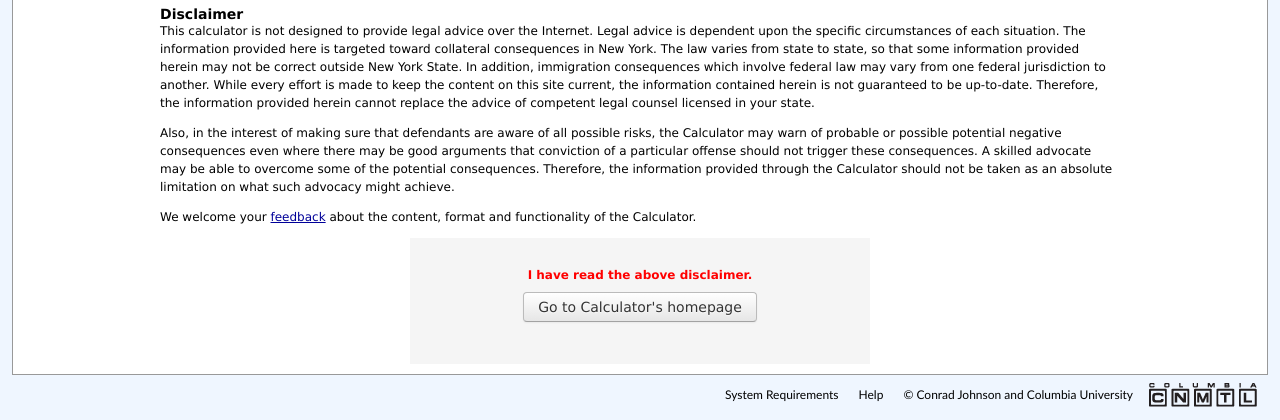
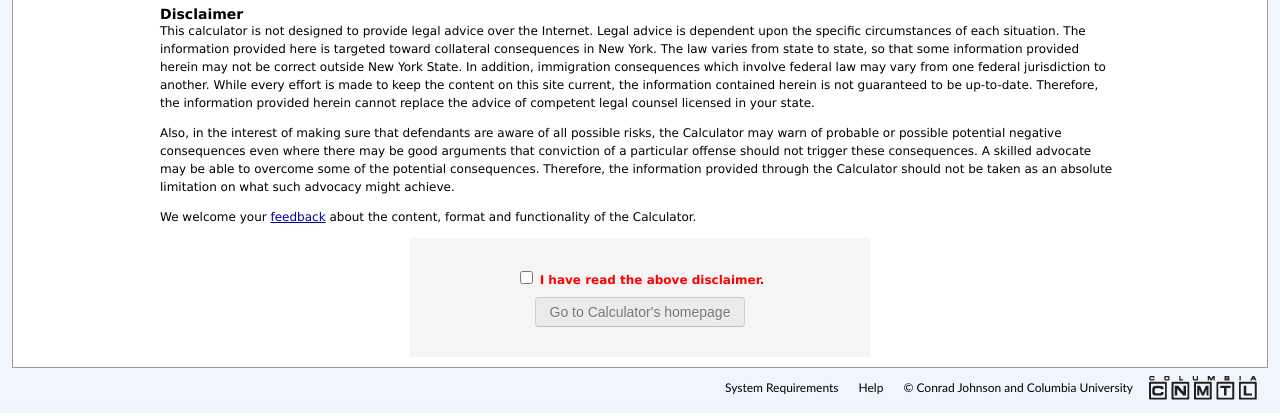
Before and after one commit to ccnmtl/ccdb, a Django app: template templates/law/index.html in a window 1280 px wide. Shown: the part 689-1109 px from the top of the page. Run offline with Django 3.2, Linux system fonts and the light colour scheme; the template is opened without the code that fills it: most values are stand-ins (such as "Sample title", 1, 10 or a date in 2020); some libraries are stand-ins or nearby versions.

Commit message:
checkbox to enable button. PMT #82694

```diff
--- a/media/js/disclaimer.js
+++ b/media/js/disclaimer.js
@@ -19,4 +19,10 @@ function showDisclaimer() {
       }
 }
 
+function enableButton() {
+    var b = document.getElementById('disclaimer-button');
+    b.disabled = false;
+    b.onclick = function() { hideDisclaimer(); return false; };
+}
+
 addLoadEvent(showDisclaimer);
--- a/templates/law/index.html
+++ b/templates/law/index.html
@@ -63,9 +63,13 @@
 <p>We welcome your <a href="feedback">feedback</a> about the content, format and functionality of the Calculator.</p>
 
 <div id="goCalculator">
-<span class="red">I have read the above disclaimer.</span>
-    <a href="javascript:hideDisclaimer()" class="btn">Go to Calculator's homepage</a>
-    </p>
+<span class="red">
+  <label onclick="enableButton()">
+  <input type="checkbox" id="disclaimer-checkbox" />
+  I have read the above disclaimer.</label></span>
+  <input type="button" class="btn"
+    disabled="disabled" id="disclaimer-button" value="Go to Calculator's homepage" />
+
 
 </div>
 
```
